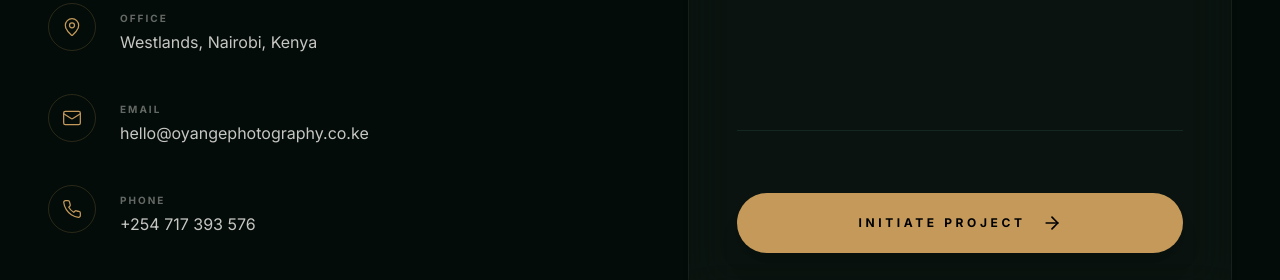
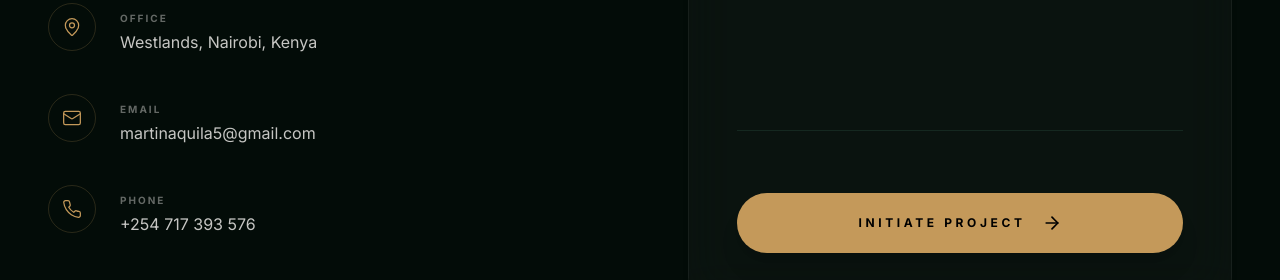
Before and after one commit to IanOchiengAI/oyange-photography, a React (Vite) app: page / in a window 1280 px wide. Shown: the part 10640-10920 px from the top of the page. Built offline with nearby package versions, Linux system fonts and the light colour scheme; no server answers; the database is empty; the HTML template or start-up script is replaced by a standard one; a web font is replaced by a local one.

Commit message:
Update contact and navbar emails to martinaquila5@gmail.com

```diff
--- a/src/components/Contact.tsx
+++ b/src/components/Contact.tsx
@@ -12,7 +12,7 @@ const Contact = () => {
   const headingLine1 = useContentValue("contact", "heading_line1", "Let's Create");
   const headingLine2 = useContentValue("contact", "heading_line2", "Together");
   const address = useContentValue("contact", "address", "Westlands, Nairobi, Kenya");
-  const email = useContentValue("contact", "email", "hello@oyangephotography.co.ke");
+  const email = useContentValue("contact", "email", "martinaquila5@gmail.com");
   const phone = useContentValue("contact", "phone", "+254 717 393 576");
 
   const [formData, setFormData] = useState({ name: "", email: "", project_type: "", message: "", website: "" });
--- a/src/components/Navbar.tsx
+++ b/src/components/Navbar.tsx
@@ -145,7 +145,7 @@ const Navbar = () => {
               className="mt-20 pt-10 border-t border-border/40 flex flex-col gap-4"
             >
               <p className="font-body text-xs tracking-[0.3em] uppercase text-primary">Get in Touch</p>
-              <a href="mailto:hello@oyange.com" className="font-body text-sm text-muted-foreground">hello@oyange.com</a>
+              <a href="mailto:martinaquila5@gmail.com" className="font-body text-sm text-muted-foreground">martinaquila5@gmail.com</a>
               <div className="flex gap-6 mt-2">
                 <a href="#" className="font-body text-xs tracking-widest uppercase text-foreground hover:text-primary transition-colors">Instagram</a>
                 <a href="#" className="font-body text-xs tracking-widest uppercase text-foreground hover:text-primary transition-colors">Twitter</a>
```
